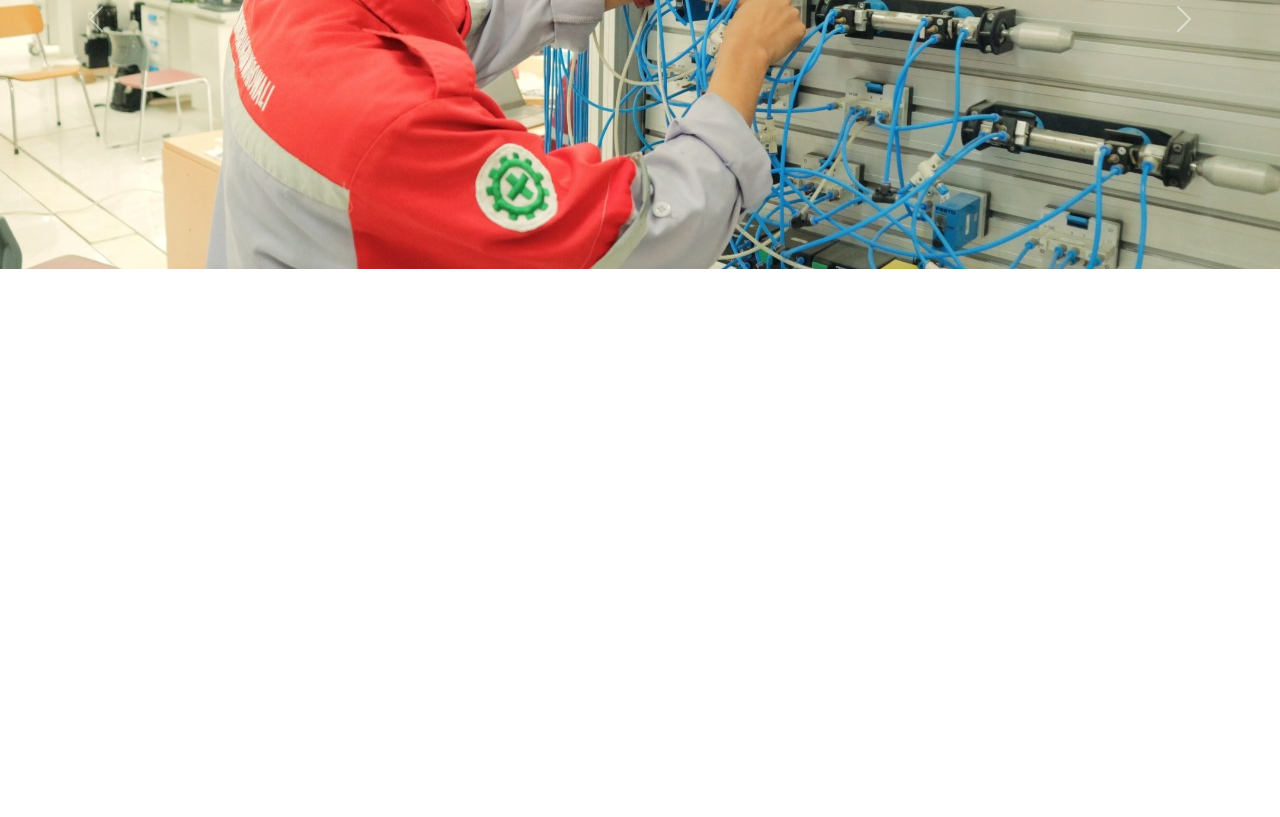
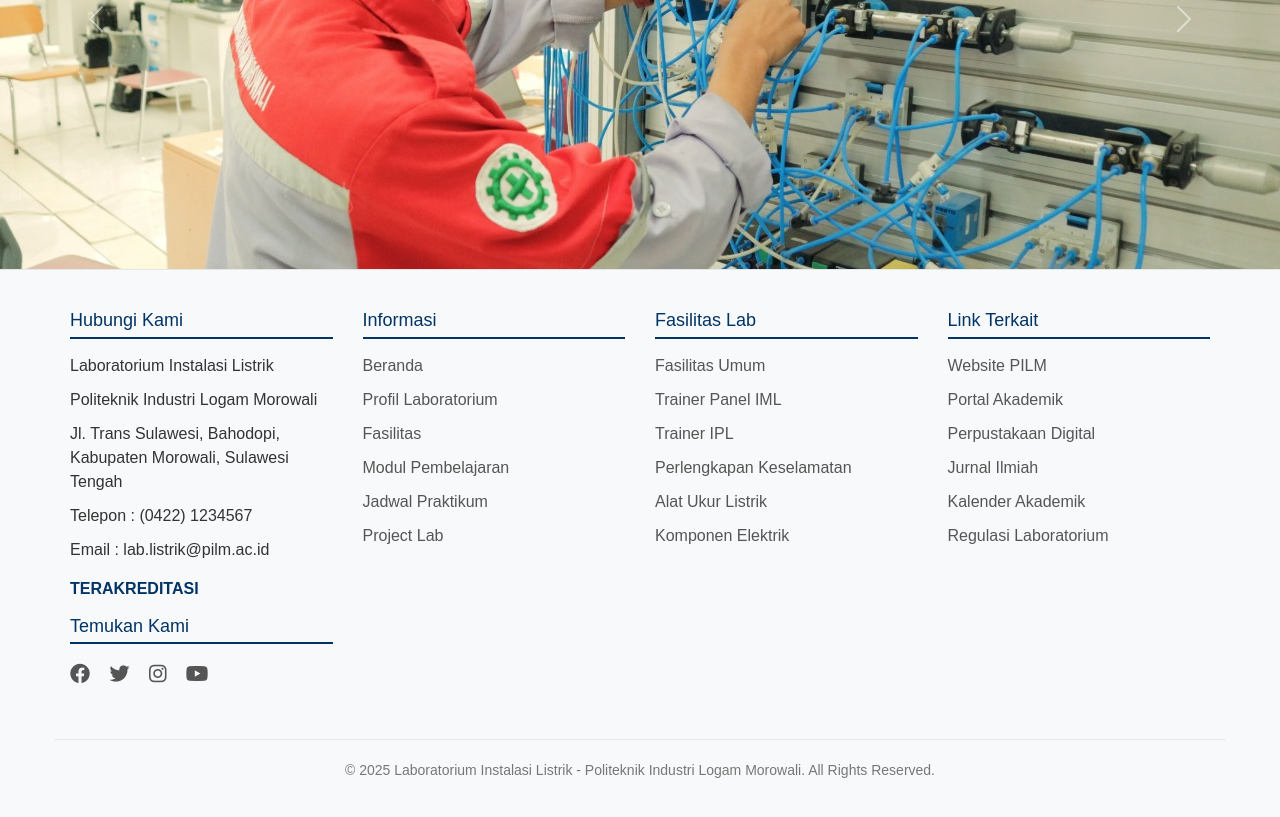
Before and after one commit to bullunk97/weblab3, a plain HTML site: page index.html in a window 1280 px wide. Shown: the part 327-1144 px from the top of the page. Before the commit the page ends 800 px from the top, so only its background shows below. Drawn offline with nearby package versions, Linux system fonts and the light colour scheme.

Commit message:
Add files via upload

```diff
--- a/index.html
+++ b/index.html
@@ -5,6 +5,7 @@
   <meta name="viewport" content="width=device-width, initial-scale=1" />
   <title>Laboratorium Instalasi Listrik - PILM</title>
   <link href="https://cdn.jsdelivr.net/npm/bootstrap@5.3.3/dist/css/bootstrap.min.css" rel="stylesheet" />
+  <link rel="stylesheet" href="https://cdnjs.cloudflare.com/ajax/libs/font-awesome/6.0.0/css/all.min.css" />
 
   <style>
     /* Reset dan umum */
@@ -106,6 +107,97 @@
       object-fit: cover;
     }
 
+    /* Footer */
+    .footer {
+      background-color: #f8f9fa;
+      color: #333;
+      padding: 40px 0 20px;
+      border-top: 1px solid #e7e7e7;
+    }
+
+    .footer-container {
+      max-width: 1200px;
+      margin: 0 auto;
+      padding: 0 15px;
+    }
+
+    .footer-row {
+      display: flex;
+      flex-wrap: wrap;
+      margin-bottom: 30px;
+    }
+
+    .footer-col {
+      flex: 1;
+      min-width: 250px;
+      padding: 0 15px;
+      margin-bottom: 20px;
+    }
+
+    .footer-col h4 {
+      font-size: 18px;
+      margin-bottom: 15px;
+      color: #003366;
+      border-bottom: 2px solid #003366;
+      padding-bottom: 5px;
+    }
+
+    .footer-col ul {
+      list-style: none;
+      padding-left: 0;
+    }
+
+    .footer-col ul li {
+      margin-bottom: 10px;
+    }
+
+    .footer-col ul li a {
+      color: #555;
+      text-decoration: none;
+      transition: color 0.3s;
+    }
+
+    .footer-col ul li a:hover {
+      color: #003366;
+      text-decoration: underline;
+    }
+
+    .contact-info p {
+      margin-bottom: 10px;
+      line-height: 1.5;
+    }
+
+    .accreditation {
+      font-weight: bold;
+      color: #003366;
+      margin-top: 15px;
+    }
+
+    .social-media {
+      margin-top: 15px;
+    }
+
+    .social-media a {
+      display: inline-block;
+      margin-right: 15px;
+      color: #555;
+      font-size: 20px;
+      transition: color 0.3s;
+    }
+
+    .social-media a:hover {
+      color: #003366;
+    }
+
+    .copyright {
+      text-align: center;
+      margin-top: 30px;
+      padding-top: 20px;
+      border-top: 1px solid #e7e7e7;
+      color: #777;
+      font-size: 14px;
+    }
+
     /* Responsive */
     @media (max-width: 768px) {
       header {
@@ -126,6 +218,10 @@
 
       #labCarousel img {
         height: 250px;
+      }
+
+      .footer-col {
+        flex: 100%;
       }
     }
   </style>
@@ -207,6 +303,72 @@
     </div>
   </div>
 
+  <!-- Footer -->
+  <footer class="footer">
+    <div class="footer-container">
+      <div class="footer-row">
+        <div class="footer-col">
+          <h4>Hubungi Kami</h4>
+          <div class="contact-info">
+            <p>Laboratorium Instalasi Listrik</p>
+            <p>Politeknik Industri Logam Morowali</p>
+            <p>Jl. Trans Sulawesi, Bahodopi, Kabupaten Morowali, Sulawesi Tengah</p>
+            <p>Telepon : (0422) 1234567</p>
+            <p>Email : lab.listrik@pilm.ac.id</p>
+            <p class="accreditation">TERAKREDITASI</p>
+          </div>
+          <div class="social-media">
+            <h4>Temukan Kami</h4>
+            <a href="#"><i class="fab fa-facebook"></i></a>
+            <a href="#"><i class="fab fa-twitter"></i></a>
+            <a href="#"><i class="fab fa-instagram"></i></a>
+            <a href="#"><i class="fab fa-youtube"></i></a>
+          </div>
+        </div>
+
+        <div class="footer-col">
+          <h4>Informasi</h4>
+          <ul>
+            <li><a href="index.html">Beranda</a></li>
+            <li><a href="profil.html">Profil Laboratorium</a></li>
+            <li><a href="fasilitas-umum.html">Fasilitas</a></li>
+            <li><a href="modul1.pdf">Modul Pembelajaran</a></li>
+            <li><a href="jadwal-semester1-3.pdf">Jadwal Praktikum</a></li>
+            <li><a href="project.html">Project Lab</a></li>
+          </ul>
+        </div>
+
+        <div class="footer-col">
+          <h4>Fasilitas Lab</h4>
+          <ul>
+            <li><a href="fasilitas-umum.html">Fasilitas Umum</a></li>
+            <li><a href="trainer-panel-iml.html">Trainer Panel IML</a></li>
+            <li><a href="trainer-ipl.html">Trainer IPL</a></li>
+            <li><a href="#">Perlengkapan Keselamatan</a></li>
+            <li><a href="#">Alat Ukur Listrik</a></li>
+            <li><a href="#">Komponen Elektrik</a></li>
+          </ul>
+        </div>
+
+        <div class="footer-col">
+          <h4>Link Terkait</h4>
+          <ul>
+            <li><a href="https://pilm.ac.id" target="_blank">Website PILM</a></li>
+            <li><a href="#">Portal Akademik</a></li>
+            <li><a href="#">Perpustakaan Digital</a></li>
+            <li><a href="#">Jurnal Ilmiah</a></li>
+            <li><a href="#">Kalender Akademik</a></li>
+            <li><a href="#">Regulasi Laboratorium</a></li>
+          </ul>
+        </div>
+      </div>
+
+      <div class="copyright">
+        <p>&copy; 2025 Laboratorium Instalasi Listrik - Politeknik Industri Logam Morowali. All Rights Reserved.</p>
+      </div>
+    </div>
+  </footer>
+
   <script src="https://cdn.jsdelivr.net/npm/bootstrap@5.3.3/dist/js/bootstrap.bundle.min.js"></script>
 </body>
 </html>
```
